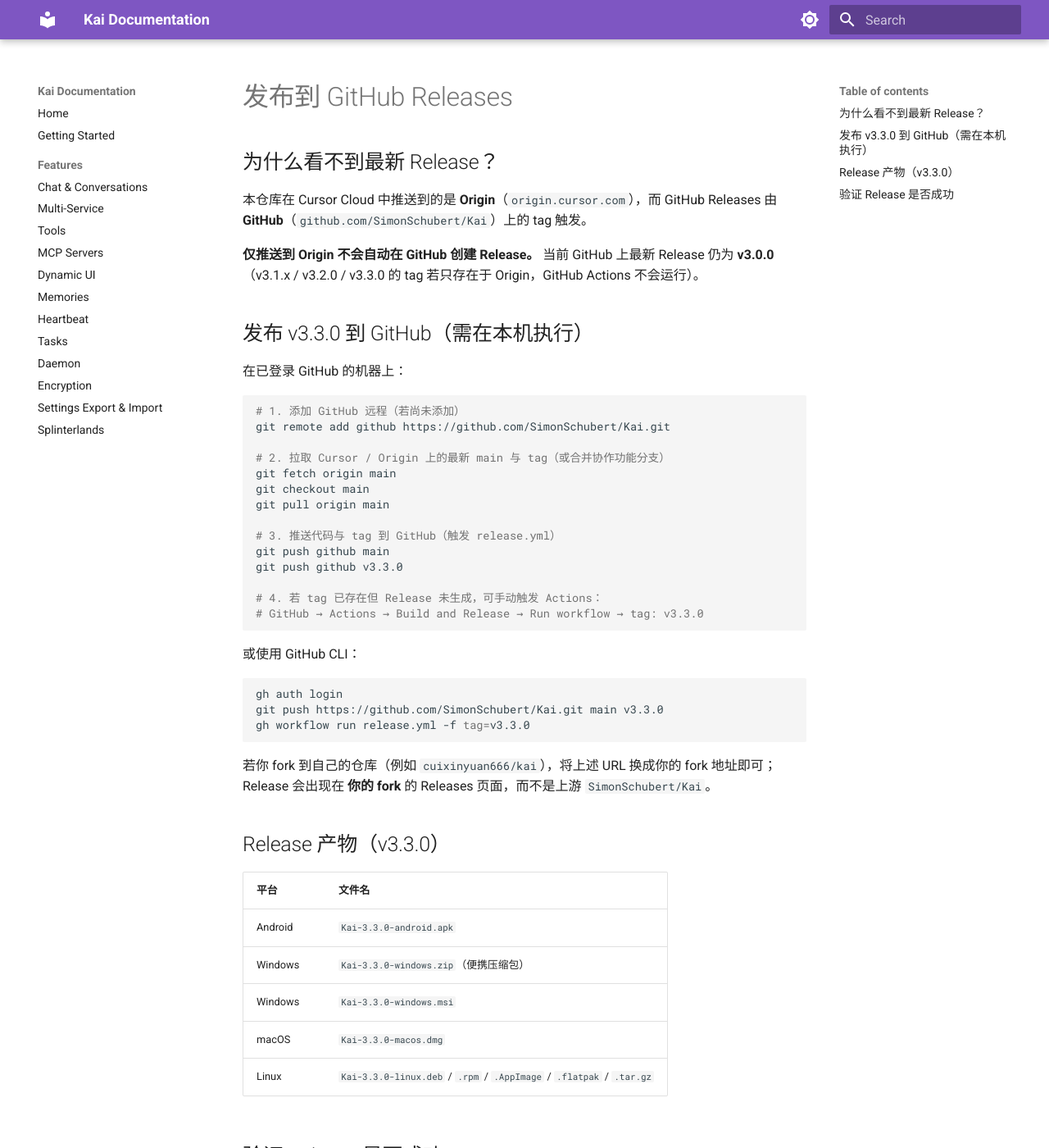
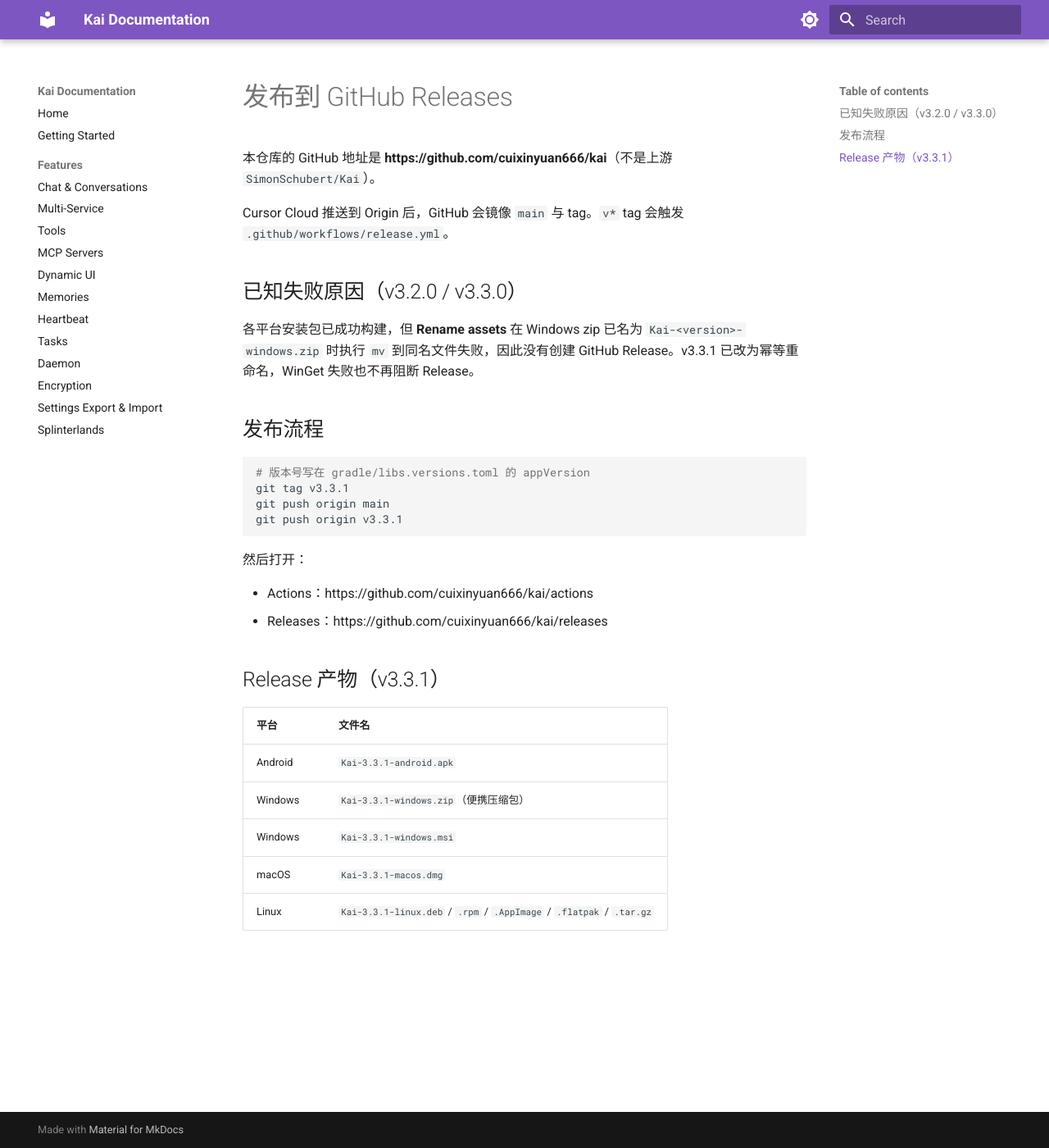
Before and after one commit to cuixinyuan666/kai, an MkDocs documentation site: the page built from docs/PUBLISHING.md, in a window 1280 px wide and 1400 px high. Shown: the whole window at 82% size. Built offline with MkDocs 1.6.1 and Material for MkDocs 9.7.7, drawn with Linux system fonts in a browser that asks for light colours; some of the changed text lies outside the part shown.

Commit message:
fix(release): make asset rename idempotent so GitHub Releases publish
Windows zip is already named Kai-<version>-windows.zip; mv to the same
path failed the release job after all packages built. Also treat WinGet
publish as optional. Bump to 3.3.1.

Co-authored-by: 1003888733 <1003888733@qq.com>

````diff
--- a/docs/PUBLISHING.md
+++ b/docs/PUBLISHING.md
@@ -1,53 +1,33 @@
 # 发布到 GitHub Releases
 
-## 为什么看不到最新 Release？
+本仓库的 GitHub 地址是 **https://github.com/cuixinyuan666/kai**（不是上游 `SimonSchubert/Kai`）。
 
-本仓库在 Cursor Cloud 中推送到的是 **Origin**（`origin.cursor.com`），而 GitHub Releases 由 **GitHub**（`github.com/SimonSchubert/Kai`）上的 tag 触发。
+Cursor Cloud 推送到 Origin 后，GitHub 会镜像 `main` 与 tag。`v*` tag 会触发 `.github/workflows/release.yml`。
 
-**仅推送到 Origin 不会自动在 GitHub 创建 Release。** 当前 GitHub 上最新 Release 仍为 **v3.0.0**（v3.1.x / v3.2.0 / v3.3.0 的 tag 若只存在于 Origin，GitHub Actions 不会运行）。
+## 已知失败原因（v3.2.0 / v3.3.0）
 
-## 发布 v3.3.0 到 GitHub（需在本机执行）
+各平台安装包已成功构建，但 **Rename assets** 在 Windows zip 已名为 `Kai-<version>-windows.zip` 时执行 `mv` 到同名文件失败，因此没有创建 GitHub Release。v3.3.1 已改为幂等重命名，WinGet 失败也不再阻断 Release。
 
-在已登录 GitHub 的机器上：
+## 发布流程
 
 ```bash
-# 1. 添加 GitHub 远程（若尚未添加）
-git remote add github https://github.com/SimonSchubert/Kai.git
-
-# 2. 拉取 Cursor / Origin 上的最新 main 与 tag（或合并协作功能分支）
-git fetch origin main
-git checkout main
-git pull origin main
-
-# 3. 推送代码与 tag 到 GitHub（触发 release.yml）
-git push github main
-git push github v3.3.0
-
-# 4. 若 tag 已存在但 Release 未生成，可手动触发 Actions：
-# GitHub → Actions → Build and Release → Run workflow → tag: v3.3.0
+# 版本号写在 gradle/libs.versions.toml 的 appVersion
+git tag v3.3.1
+git push origin main
+git push origin v3.3.1
 ```
 
-或使用 GitHub CLI：
+然后打开：
 
-```bash
-gh auth login
-git push https://github.com/SimonSchubert/Kai.git main v3.3.0
-gh workflow run release.yml -f tag=v3.3.0
-```
+- Actions：https://github.com/cuixinyuan666/kai/actions
+- Releases：https://github.com/cuixinyuan666/kai/releases
 
-若你 fork 到自己的仓库（例如 `cuixinyuan666/kai`），将上述 URL 换成你的 fork 地址即可；Release 会出现在 **你的 fork** 的 Releases 页面，而不是上游 `SimonSchubert/Kai`。
-
-## Release 产物（v3.3.0）
+## Release 产物（v3.3.1）
 
 | 平台 | 文件名 |
 |------|--------|
-| Android | `Kai-3.3.0-android.apk` |
-| Windows | `Kai-3.3.0-windows.zip`（便携压缩包） |
-| Windows | `Kai-3.3.0-windows.msi` |
-| macOS | `Kai-3.3.0-macos.dmg` |
-| Linux | `Kai-3.3.0-linux.deb` / `.rpm` / `.AppImage` / `.flatpak` / `.tar.gz` |
-
-## 验证 Release 是否成功
-
-1. 打开 https://github.com/SimonSchubert/Kai/actions — 确认 **Build and Release** 工作流对 `v3.3.0` 为绿色。
-2. 打开 https://github.com/SimonSchubert/Kai/releases — 应出现 **Release v3.3.0** 及上述安装包。
+| Android | `Kai-3.3.1-android.apk` |
+| Windows | `Kai-3.3.1-windows.zip`（便携压缩包） |
+| Windows | `Kai-3.3.1-windows.msi` |
+| macOS | `Kai-3.3.1-macos.dmg` |
+| Linux | `Kai-3.3.1-linux.deb` / `.rpm` / `.AppImage` / `.flatpak` / `.tar.gz` |
````
Also changed, not shown: CHANGELOG.md (+6 -0 lines), 3 other files.
